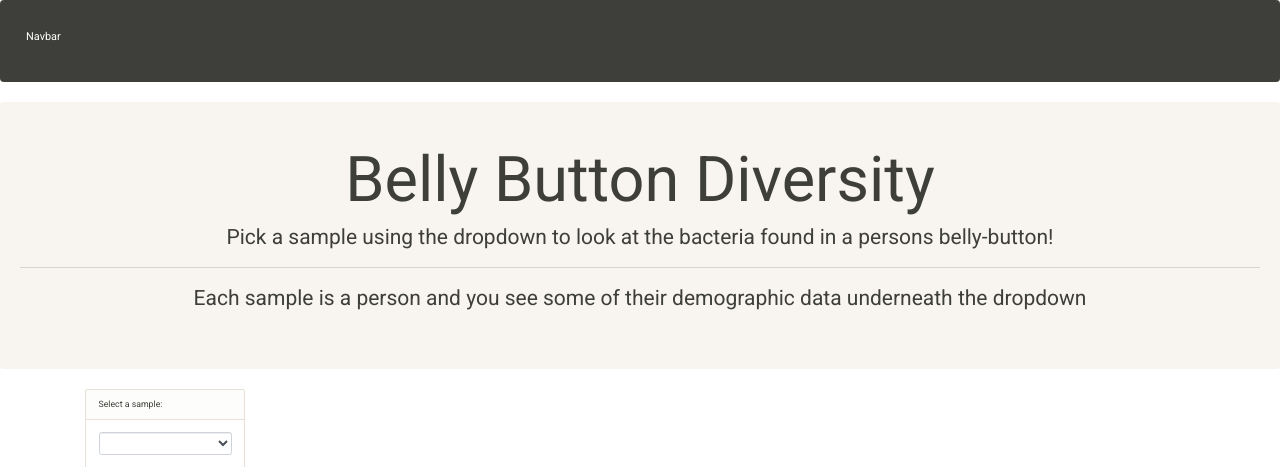
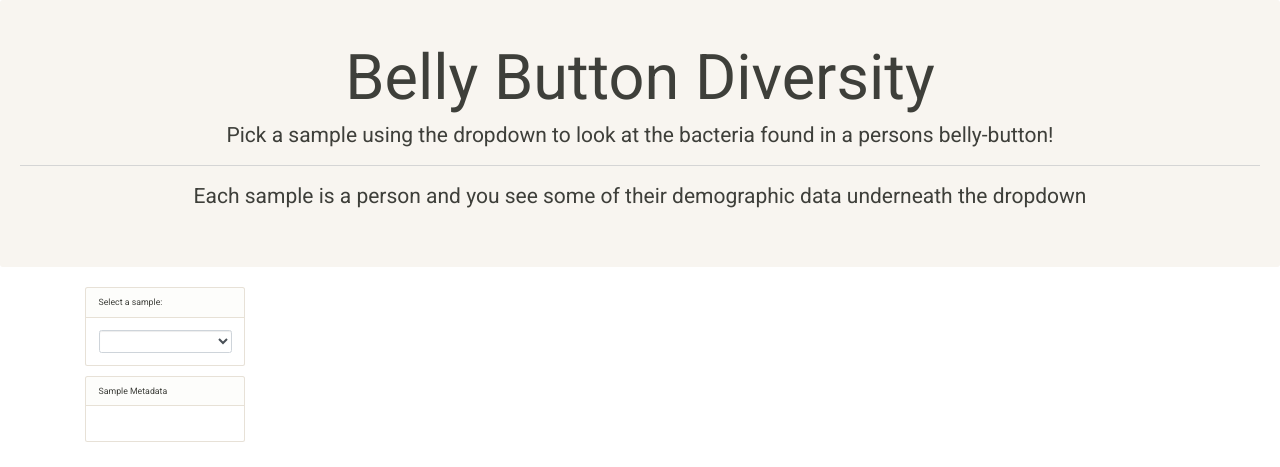
Before and after one commit to mwcooley99/flask-plotly-demo, a Flask app: page / in a window 1280 px wide. Shown: the top 467 px of the page. Run offline with Flask 2, Linux system fonts and the light colour scheme; data comes from the database, SQL or seed files in the repository; lists and menus that the app fills with data are empty; some libraries are stand-ins or nearby versions.

Commit message:
removed navbar

```diff
--- /dev/null
+++ b/static/css/styles.css
@@ -0,0 +1,4 @@
+.nopadding {
+   padding: 0 !important;
+   margin: 0 !important;
+}
--- a/templates/index.html
+++ b/templates/index.html
@@ -1,16 +1,12 @@
 {% extends "bootstrap/base.html" %}
+
 {% block styles %}
     {{ super() }}
     <link rel="stylesheet"
           href="{{ url_for('.static', filename='css/bootstrap.min.css') }}">
 {% endblock %}
+
 {% block title %}Belly-button Diversity {% endblock %}
-
-{% block navbar %}
-    <nav class="navbar navbar-expand-lg navbar-dark bg-primary">
-        <span class="navbar-brand mb-0 h1">Navbar</span>
-    </nav>
-{% endblock %}
 
 {% block content %}
 
@@ -28,8 +24,9 @@
             <div class="col-md-2">
                 <div class="row">
                     <div class="col-xs-12">
-                        <div class="card w-auto mb-3">
-                            <div class="card-header">Select a sample:</div>
+                        <div class="card w-auto mb-3 ">
+                            <div class="card-header">Select a sample:
+                            </div>
                             <div class="card-body">
                                 <select id="sample-select"
                                         class="form-control"></select>
@@ -39,7 +36,8 @@
                     </div>
                     <div class="col-xs-12">
                         <div class="card w-auto">
-                            <div class="card-header">Sample Metadata</div>
+                            <div class="card-header">Sample Metadata
+                            </div>
                             <div class="card-body">
                                 <ul id="sample-meta"></ul>
                             </div>
```
